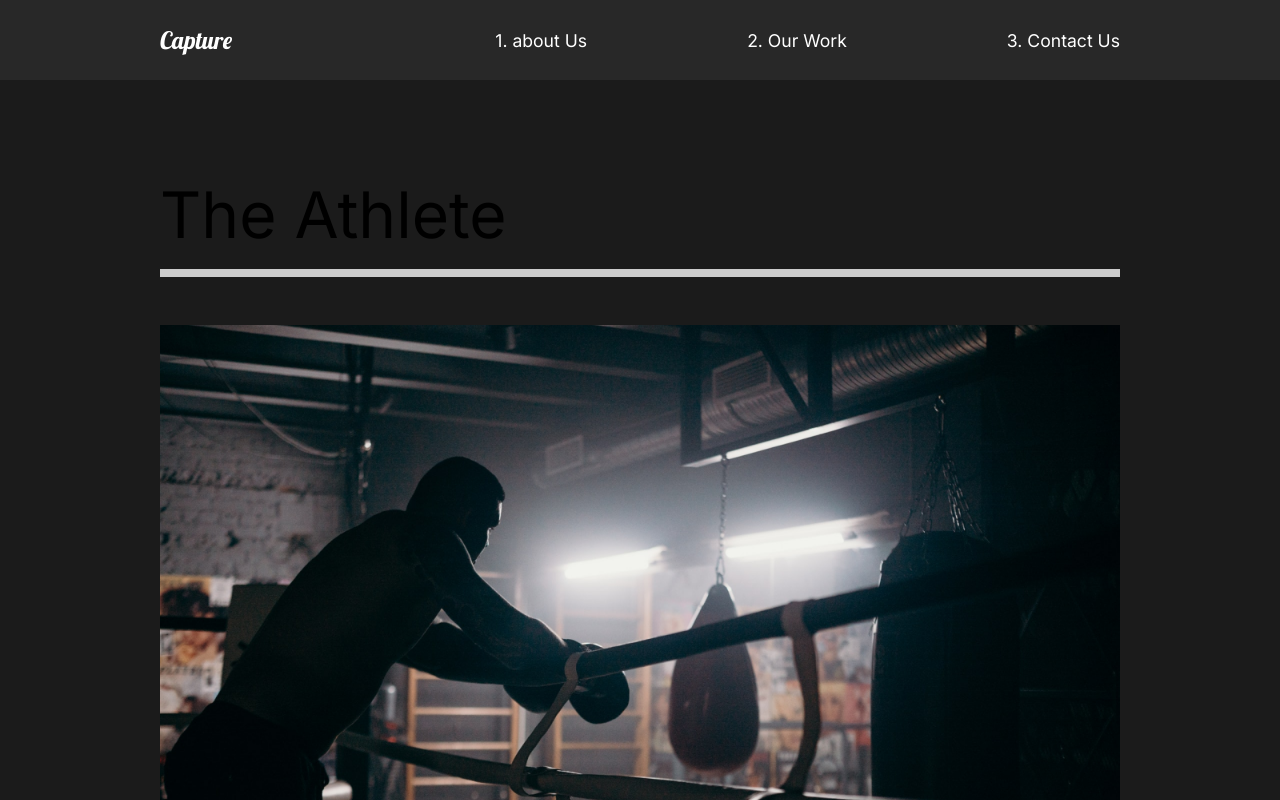
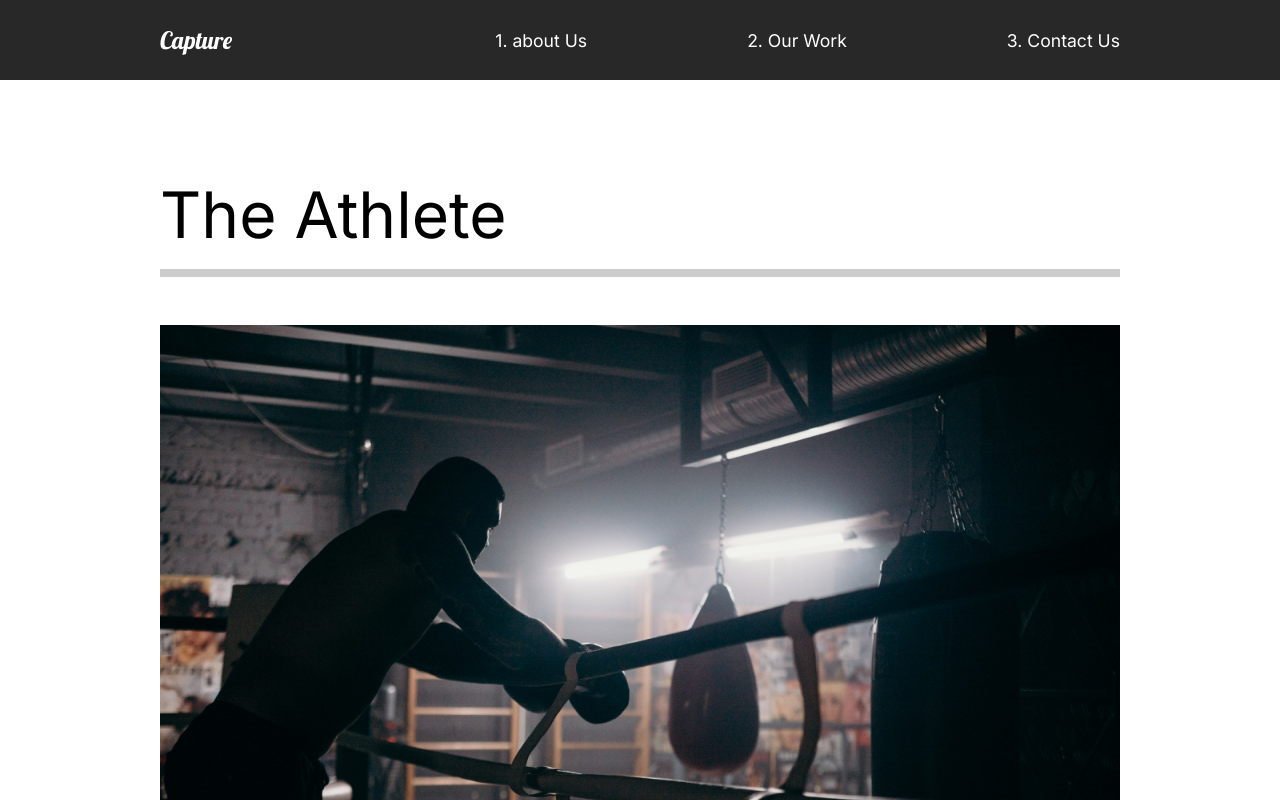
Before and after one commit to slmgnm/website-react, a React (Create React App) app: page /work in a window 1280 px wide. Shown: the top 800 px of the page. Built offline with nearby package versions, Linux system fonts and the light colour scheme.

Commit message:
motion animation styling

```diff
--- a/src/App.js
+++ b/src/App.js
@@ -4,16 +4,17 @@ import Nav from "./components/Nav";
 import AboutUs from "./pages/AboutUs";
 import ContactUs from "./pages/ContactUs";
 import OurWork from "./pages/OurWork";
-
-import { Route, Switch } from "react-router-dom";
-import MovieDetails from './movieDetails';
+import { AnimatePresence } from "framer-motion";
+import { Route, Switch, useLocation } from "react-router-dom";
+import MovieDetails from "./pages/movieDetails";
 function App() {
+  const location = useLocation();
   return (
     <div className="App">
       <GlobalStyle />
       <Nav />
-
-      <Switch>
+      <AnimatePresence exitBeforeEnter>
+        <Switch location={location} key={location.pathname}>
           <Route path="/" exact>
             <AboutUs />
           </Route>
@@ -28,6 +29,7 @@ function App() {
             <MovieDetails />
           </Route>
         </Switch>
+      </AnimatePresence>
     </div>
   );
 }
--- /dev/null
+++ b/src/animation.js
@@ -0,0 +1,20 @@
+export const pageAnimation = {
+  hidden: {
+    opacity: 0,
+    y: 300,
+  },
+  show: {
+    opacity: 1,
+    y: 0,
+    transition: {
+      duration: 1,
+    },
+  },
+  exit: {
+    opacity: 0,
+    y: 300,
+    transition: {
+      duration: 1,
+    },
+  },
+};
--- a/src/movieDetails.js
+++ /dev/null
@@ -1,108 +0,0 @@
-import React, { useEffect } from "react";
-import { useHistory } from "react-router-dom";
-import { useState } from "react";
-import { MovieState } from "./movieState";
-import { Image } from "./styles";
-import styled from "styled-components";
-
-
-const MovieDetail = () => {
-    const history = useHistory();
-    const url = history.location.pathname;
-    const [movies, setMovies] = useState(MovieState);
-    const [movie, setMovie] = useState(null);
-
-    //UseEffect
-    useEffect(() => {
-      const currentMovie = movies.filter((stateMovie) => stateMovie.url === url);
-      setMovie(currentMovie[0]);
-    }, [movies, url]);
-
-    return (
-      <>
-        {movie && (
-          <Details>
-            <HeadLine>
-              <h2>{movie.title}</h2>
-              <img src={movie.mainImg} alt="movie" />
-            </HeadLine>
-            <Awards>
-              {movie.awards.map((award) => (
-                <Award
-                  title={award.title}
-                  description={award.description}
-                  key={award.title}
-                />
-              ))}
-            </Awards>
-            <ImageDisplay>
-              <img src={movie.secondaryImg} alt="movie" />
-            </ImageDisplay>
-          </Details>
-        )}
-      </>
-    );
-  };
-
-  const Details = styled.div`
-    color: white;
-  `;
-  const HeadLine = styled.div`
-    min-height: 90vh;
-    padding-top: 20vh;
-    position: relative;
-    h2 {
-      position: absolute;
-      top: 10%;
-      left: 50%;
-      transform: translate(-50%, -10%);
-    }
-    img {
-      width: 100%;
-      height: 70vh;
-      object-fit: cover;
-    }
-  `;
-  const Awards = styled.div`
-    min-height: 80vh;
-    display: flex;
-    margin: 5rem 10rem;
-    align-items: center;
-    justify-content: space-around;
-  `;
-  const AwardStyle = styled.div`
-    padding: 5rem;
-    h3 {
-      font-size: 2rem;
-    }
-    .line {
-      width: 100%;
-      background: #23d997;
-      height: 0.5rem;
-      margin: 1rem 0rem;
-    }
-    p {
-      padding: 2rem 0rem;
-    }
-  `;
-  const ImageDisplay = styled.div`
-    min-height: 50vh;
-    img {
-      width: 100%;
-      height: 100vh;
-      object-fit: cover;
-    }
-  `;
-
-  //Award Component
-  const Award = ({ title, description }) => {
-    return (
-      <AwardStyle>
-        <h3>{title}</h3>
-        <div className="line"></div>
-        <p>{description}</p>
-      </AwardStyle>
-    );
-  };
-
-  export default MovieDetail;
--- a/src/pages/AboutUs.js
+++ b/src/pages/AboutUs.js
@@ -1,16 +1,24 @@
 import React from "react";
 // Page components
 import AboutSection from "../components/AboutSection";
-import ServicesSection from './../components/ServicesSection';
-import FaqSection from './../components/FaqSection';
+import ServicesSection from "./../components/ServicesSection";
+import FaqSection from "./../components/FaqSection";
+import { motion } from "framer-motion";
 
+import { pageAnimation } from "./../animation";
 const AboutUs = () => {
-  return  <>
-  <AboutSection />;
-  <ServicesSection/>
-  <FaqSection/>
-  </>
+  return (
+    <motion.div
+      variants={pageAnimation}
+      initial="hidden"
+      animate="show"
+      exit="exit"
+      >
+      <AboutSection />
+      <ServicesSection />
+      <FaqSection />
+    </motion.div>
+  );
 };
 
-
 export default AboutUs;
--- a/src/pages/ContactUs.js
+++ b/src/pages/ContactUs.js
@@ -1,12 +1,20 @@
 import React from "react";
-// Page components
 
+import { motion } from "framer-motion";
 
-const ContactUs  = () => {
-  return  <>
-<h1> Contact Us</h1>
-  </>
+import { pageAnimation } from "./../animation";
+
+const ContactUs = () => {
+  return (
+    <motion.div
+      variants={pageAnimation}
+      initial="hidden"
+      animate="show"
+      exit="exit"
+      style={{background: "#fff"}}>
+      <h1> Contact Us</h1>
+    </motion.div>
+  );
 };
 
-
-export default ContactUs ;
+export default ContactUs;
--- a/src/pages/OurWork.js
+++ b/src/pages/OurWork.js
@@ -5,10 +5,18 @@ import { Link } from "react-router-dom";
 import athlete from "../img/athlete-small.png";
 import theracer from "../img/theracer-small.png";
 import goodtimes from "../img/goodtimes-small.png";
+import { motion } from "framer-motion";
+
+import { pageAnimation } from "./../animation";
 
 const OurWork = () => {
   return (
-    <Work>
+    <Work
+      variants={pageAnimation}
+      initial="hidden"
+      animate="show"
+      exit="exit"
+      style={{ background: "#fff" }}>
       <Movie>
         <h2>The Athlete</h2>
         <div className="line"></div>
@@ -34,7 +42,7 @@ const OurWork = () => {
   );
 };
 
-const Work = styled.div`
+const Work = styled(motion.div)`
   min-height: 100vh;
   overflow: hidden;
   padding: 5rem 10rem;
--- /dev/null
+++ b/src/pages/movieDetails.js
@@ -0,0 +1,113 @@
+import React, { useEffect } from "react";
+import { useHistory } from "react-router-dom";
+import { useState } from "react";
+import { MovieState } from "../movieState";
+import { Image } from "../styles";
+import styled from "styled-components";
+import { motion } from "framer-motion";
+import { pageAnimation } from "./../animation";
+
+const MovieDetail = () => {
+  const history = useHistory();
+  const url = history.location.pathname;
+  const [movies, setMovies] = useState(MovieState);
+  const [movie, setMovie] = useState(null);
+
+  //UseEffect
+  useEffect(() => {
+    const currentMovie = movies.filter((stateMovie) => stateMovie.url === url);
+    setMovie(currentMovie[0]);
+  }, [movies, url]);
+
+  return (
+    <>
+      {movie && (
+        <Details
+          variants={pageAnimation}
+          initial="hidden"
+          animate="show"
+          exit="exit">
+          <HeadLine>
+            <h2>{movie.title}</h2>
+            <img src={movie.mainImg} alt="movie" />
+          </HeadLine>
+          <Awards>
+            {movie.awards.map((award) => (
+              <Award
+                title={award.title}
+                description={award.description}
+                key={award.title}
+              />
+            ))}
+          </Awards>
+          <ImageDisplay>
+            <img src={movie.secondaryImg} alt="movie" />
+          </ImageDisplay>
+        </Details>
+      )}
+    </>
+  );
+};
+
+const Details = styled(motion.div)`
+  color: white;
+`;
+const HeadLine = styled.div`
+  min-height: 90vh;
+  padding-top: 20vh;
+  position: relative;
+  h2 {
+    position: absolute;
+    top: 10%;
+    left: 50%;
+    transform: translate(-50%, -10%);
+  }
+  img {
+    width: 100%;
+    height: 70vh;
+    object-fit: cover;
+  }
+`;
+const Awards = styled.div`
+  min-height: 80vh;
+  display: flex;
+  margin: 5rem 10rem;
+  align-items: center;
+  justify-content: space-around;
+`;
+const AwardStyle = styled.div`
+  padding: 5rem;
+  h3 {
+    font-size: 2rem;
+  }
+  .line {
+    width: 100%;
+    background: #23d997;
+    height: 0.5rem;
+    margin: 1rem 0rem;
+  }
+  p {
+    padding: 2rem 0rem;
+  }
+`;
+const ImageDisplay = styled.div`
+  min-height: 50vh;
+  img {
+    width: 100%;
+    height: 100vh;
+    object-fit: cover;
+  }
+`;
+
+//Award Component
+const Award = ({ title, description }) => {
+  return (
+    <AwardStyle>
+      <h3>{title}</h3>
+      <div className="line"></div>
+      <p>{description}</p>
+    </AwardStyle>
+  );
+};
+
+export default MovieDetail;
```
Lines whose indentation alone changed are shown as unchanged.
